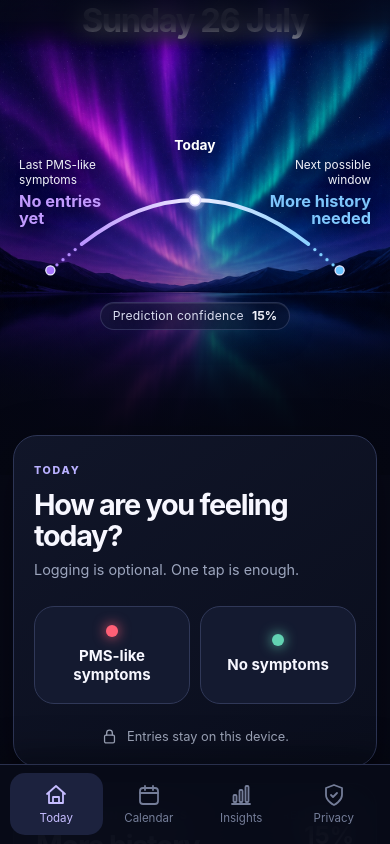
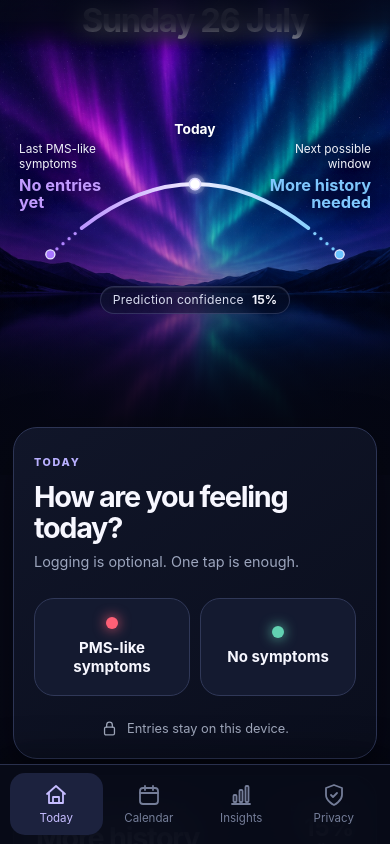
Before and after one commit to lynera-app/lynera-app, a React (Vite) app: page / in a window 390 px wide. Both pictures are taken after a click on the button "Start privately". Shown: the part 156-1000 px from the top of the page. Built offline with nearby package versions, Linux system fonts and the light colour scheme.

Commit message:
Correction homescreen

```diff
--- a/public/sw.js
+++ b/public/sw.js
@@ -1,4 +1,4 @@
-const CACHE = 'lynera-v13';
+const CACHE = 'lynera-v14';
 const base = new URL('./', self.location.href).pathname;
 const core = [base, `${base}manifest.webmanifest`, `${base}icons/icon-192.png`, `${base}icons/icon-512.png`, `${base}icons/apple-touch-icon.png`];
 self.addEventListener('install', event => event.waitUntil(caches.open(CACHE).then(cache => cache.addAll(core)).then(() => self.skipWaiting())));
--- a/src/styles.css
+++ b/src/styles.css
@@ -740,3 +740,28 @@ body{background:#050713}
     padding-top:0;
   }
 }
+
+/* Lynera final grouped-position refinement v14
+   Keeps the pattern heading and date fixed while moving the timeline group,
+   aurora image and following cards upward by the requested amounts. */
+.pattern-hero{
+  background-position:center 64%;
+}
+.timeline-stage{
+  margin-top:-30px;
+}
+.home-content{
+  margin-top:-49px;
+}
+
+@media(max-width:520px){
+  .pattern-hero{
+    background-position:center 66%;
+  }
+  .timeline-stage{
+    margin-top:-30px;
+  }
+  .home-content{
+    margin-top:-48px;
+  }
+}
```
Also changed, not shown: 1 other file (tests, documents, lock files or other folders).
